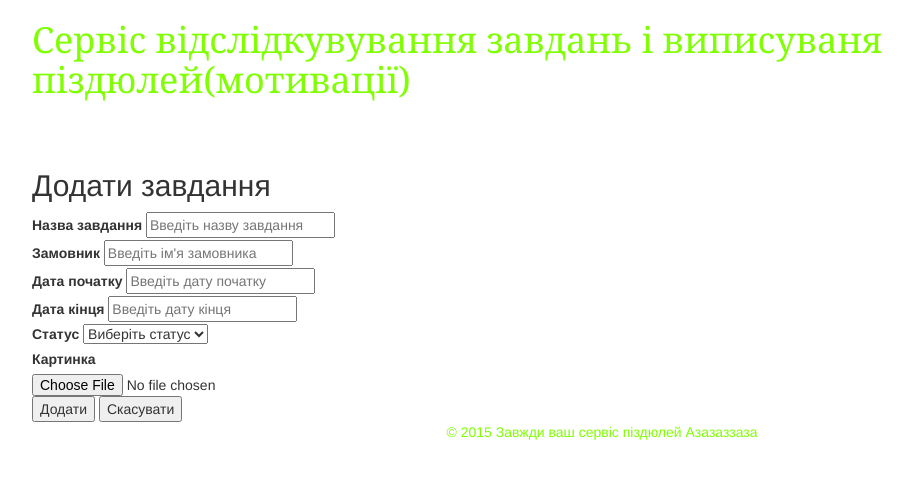
After one commit to number21/FirstDjangoApp, a Django app: template taskmanager/templates/task_add.html in a window 1280 px wide. The commit adds this page. Shown: the top 479 px of the page, without its empty margins (38-951 px from the left). Run offline with Django 3.2, Linux system fonts and the light colour scheme; the template is opened without the code that fills it, so the values that code supplies are empty; some libraries are stand-ins or nearby versions.

Commit message:
Add form for adding task without validation

```diff
--- a/taskmanager/templates/base.html
+++ b/taskmanager/templates/base.html
@@ -9,6 +9,7 @@
           href="https://cdn.jsdelivr.net/bootstrap/3.3.5/css/bootstrap.min.css">
       <link rel="stylesheet"
           href="/static/main.css">
+
       {% block extra_css %} {% endblock extra_css %}
   </head>
   <body>
@@ -45,6 +46,7 @@
     <!-- Javascripts Inclusion -->
     <script src="http://ajax.googleapis.com/ajax/libs/jquery/2.1.1/jquery.min.js"></script>
     <script src="https://cdn.jsdelivr.net/bootstrap/3.3.5/js/bootstrap.min.js"></script>
+
     {% block extra_javascript %} {% endblock extra_javascript %}
   </body>
 
--- /dev/null
+++ b/taskmanager/templates/task_add.html
@@ -0,0 +1,54 @@
+{% extends "base.html" %}
+{% load static from staticfiles %}
+
+
+{% block meta_title %} TaskKiller {% endblock meta_title %}
+
+{% block content %}
+    <!--
+    TODO: Придумати як додати сповіщення
+    <div class="alert alert-warning" role="alert">Завдання додане успішно</div>
+    elapsed time
+    -->
+
+    <h2>Додати завдання</h2>
+    <form action="#" method="post" enctype="multipart/form-data">
+    {% csrf_token %}
+        <div>
+            <label for="name"> Назва завдання </label>
+            <input type="text" value="" name="name" id="name" placeholder="Введіть назву завдання" required/>
+        </div>
+        <div>
+            <label for="customer"> Замовник </label>
+            <input type="text" value="" name="customer" id="customer" placeholder="Введіть ім'я замовника" required/>
+        </div>
+        <div>
+            <label for="date_start"> Дата початку </label>
+            <input type="text" value="" name="date_start" id="date_start" placeholder="Введіть дату початку"/>
+        </div>
+        <div>
+            <label for="date_end"> Дата кінця </label>
+            <input type="text" value="" name="date_end" id="date_end" placeholder="Введіть дату кінця"/>
+        </div>
+        <div>
+            <label for="status">Статус</label>
+            <select name="status" id="status">
+                <option value="">Виберіть статус</option>
+                <option value="1">Прийнято</option>
+                <option value="2">В процесі</option>
+                <option value="3">Виконано</option>
+            </select>
+        </div>
+        <div>
+            <label for="picture"> Картинка </label>
+            <input type="file" value="" name="picture" id="picture"/>
+        </div>
+        <div class="controls">
+            <input type="submit" value="Додати" name="ok_button">
+            <input type="submit" value="Скасувати" name="cancel_button">
+        </div>
+
+    </form>
+
+
+{% endblock content %}
```
Also changed, not shown: taskmanager/templates/task_list.html (+18 -10 lines), taskmanager/views.py (+11 -3 lines).
